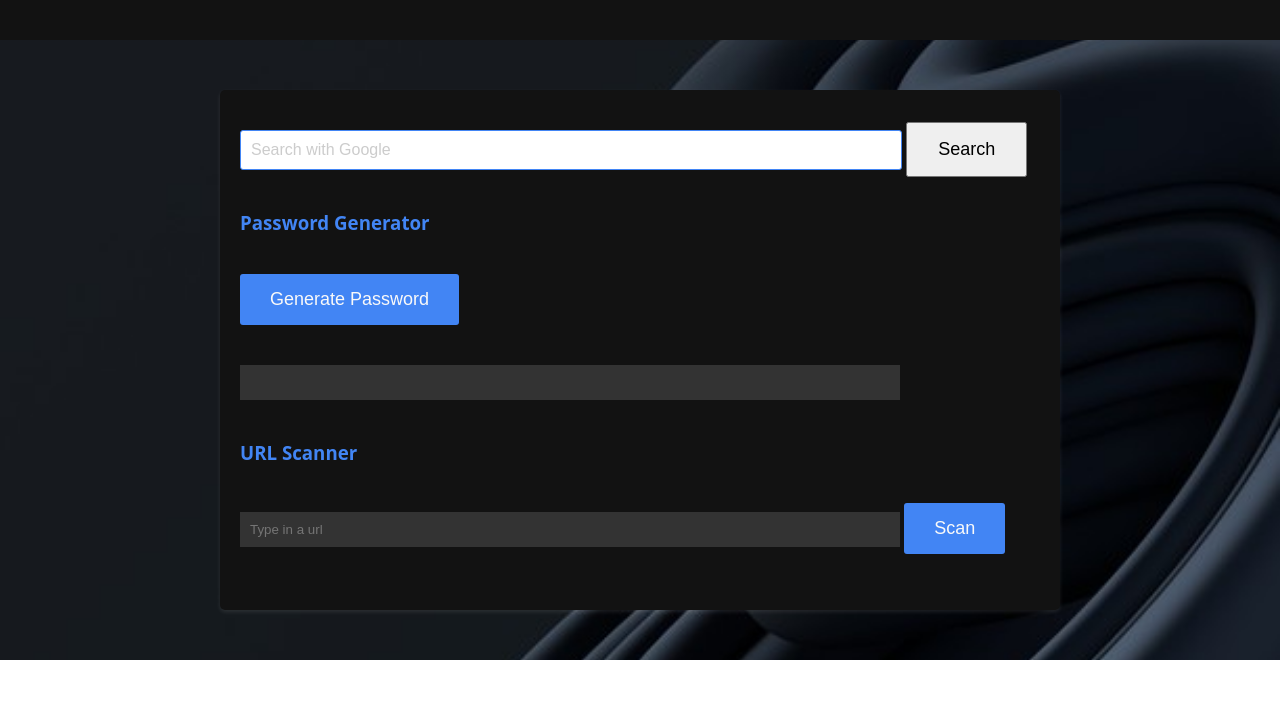
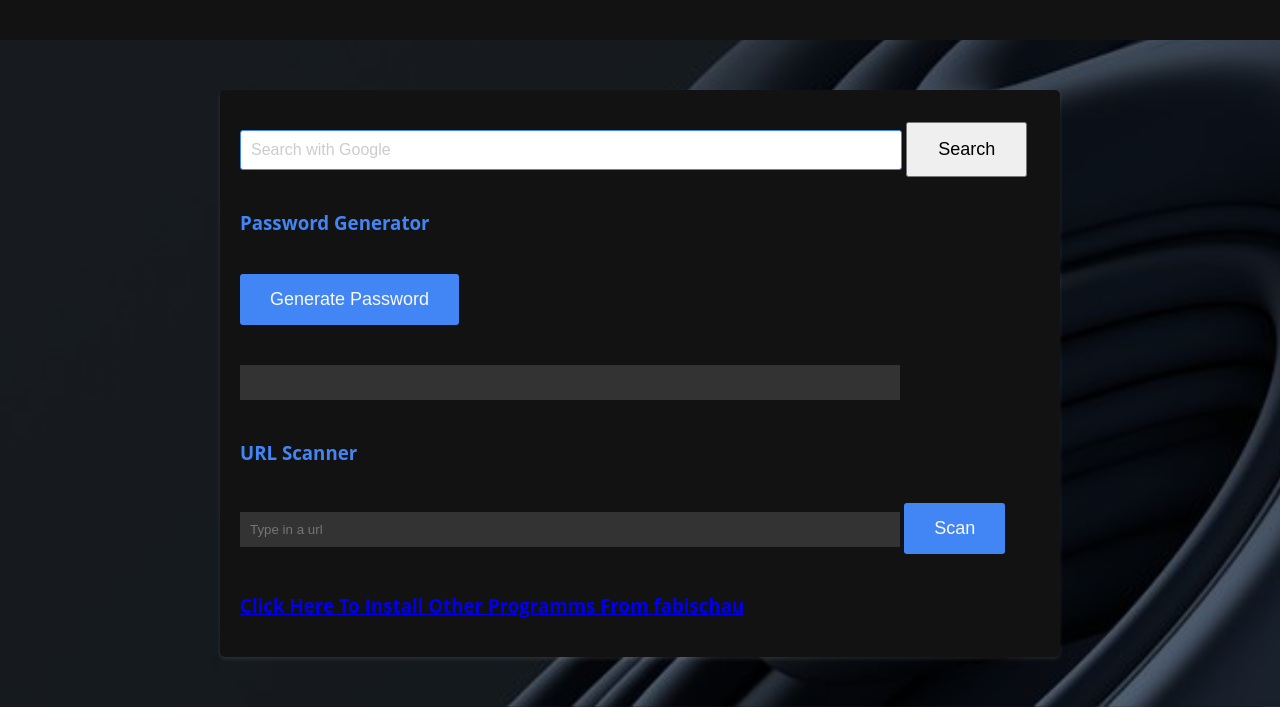
Before and after one commit to fabischau1/FMBrowser, a plain HTML site: page index.html in a window 1280 px wide. Shown: the part 176-883 px from the top of the page. Before the commit the page ends 836 px from the top, so only its background shows below. Drawn offline with Linux system fonts and the light colour scheme.

Commit message:
Update index.html

```diff
--- a/index.html
+++ b/index.html
@@ -147,6 +147,9 @@
             <button onclick="scanUrl()">Scan</button>
             <p id="scanResult"></p>
         </div>
+		<div>
+		<h3><a href="https://fabischau1.github.io/FA_Software/">Click Here To Install Other Programms From fabischau</a></h3>
+		</div>
     </div>
 
     <script>
```
